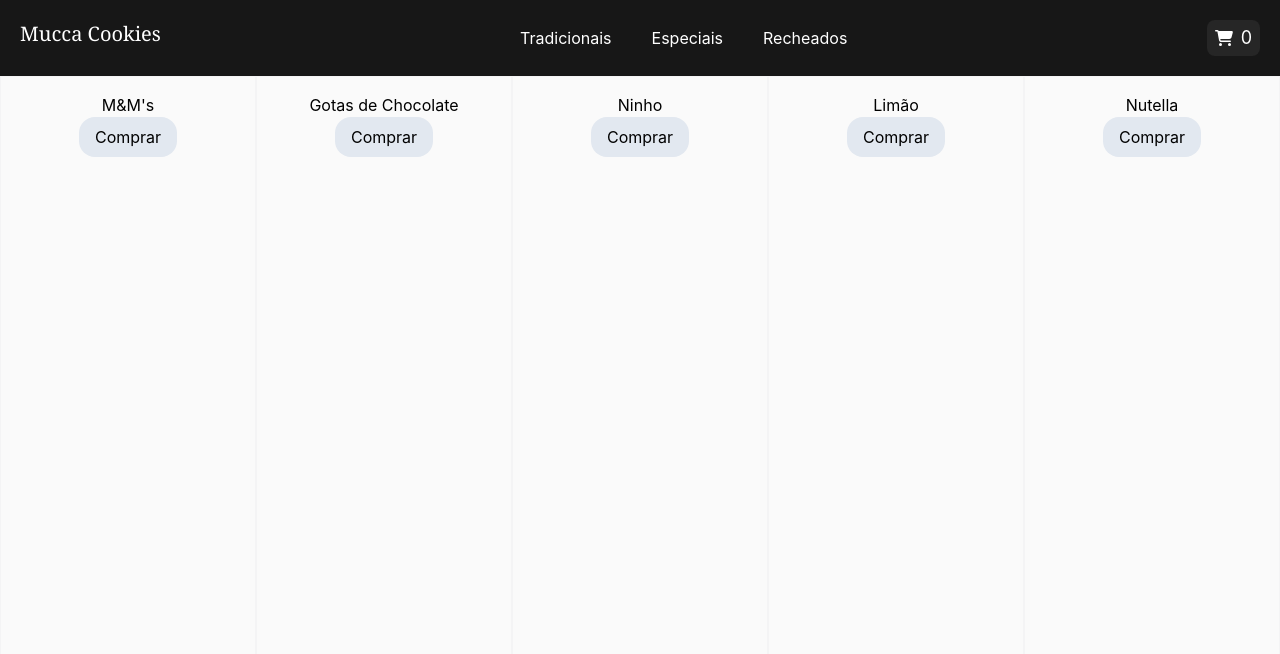
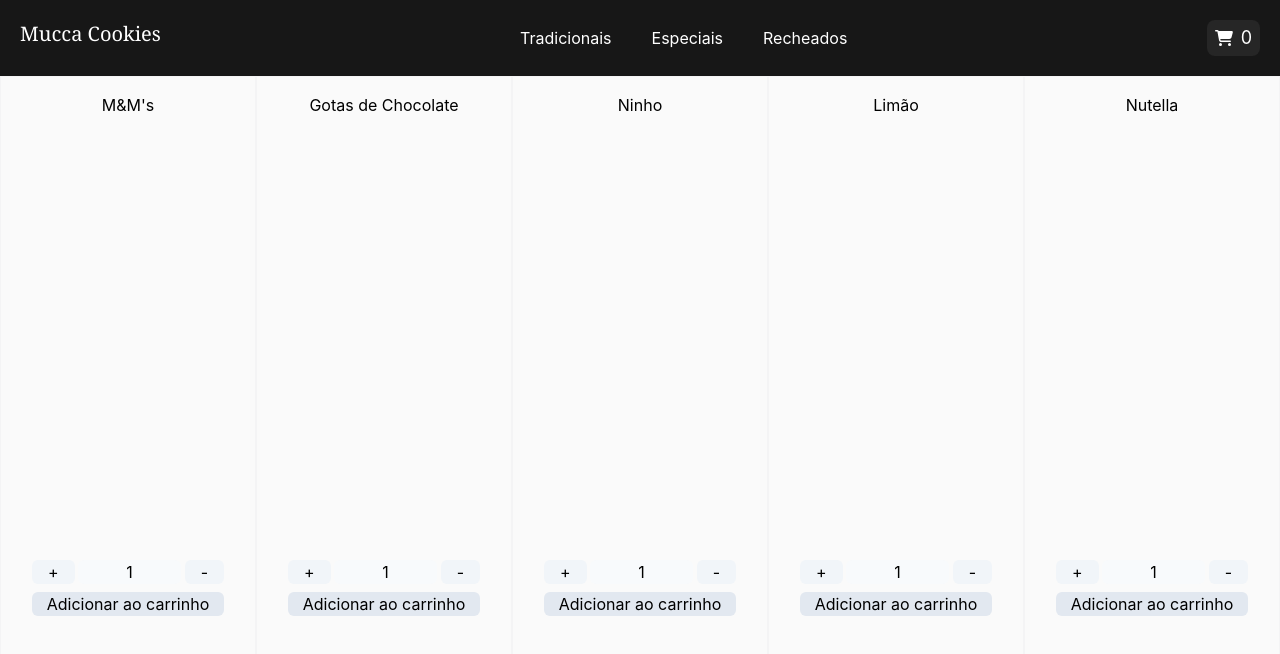
Before and after one commit to lBianchetti/desafio-react, a React (Create React App) app: page / in a window 1280 px wide. Shown: the top 654 px of the page. Built offline with nearby package versions, Linux system fonts and the light colour scheme.

Commit message:
add ItemCount

```diff
--- /dev/null
+++ b/src/components/ItemCount.js
@@ -0,0 +1,36 @@
+import React, { useState } from 'react'
+
+function ItemCount({ stock, initial}) {
+    let  [count, setCount] = useState(initial)
+
+function add(){
+    if (count < stock) {
+        setCount(count + 1)
+    }
+}
+
+function sub(){
+    if (count > 0) {
+        setCount(count - 1)
+    }
+}
+
+function Carrinho(){
+
+}
+
+    return (
+        <div className='flex flex-col gap-2 m-auto'>
+            <div className='w-48 flex justify-between m-auto'>
+                <button onClick={add} className='px-4 bg-slate-100 rounded-md'>+</button>
+                <span className='px-12 bg-slate-50 rounded-md'> {count} </span>
+                <button onClick={sub} className='px-4 bg-slate-100 rounded-md'>-</button>
+            </div>
+
+            <button onClick={Carrinho} className='px-1 w-48 bg-slate-200 rounded-md m-auto'>Adicionar ao carrinho</button>
+
+        </div>
+    )
+}
+
+export default ItemCount
--- a/src/components/ItemListContainer.js
+++ b/src/components/ItemListContainer.js
@@ -1,11 +1,13 @@
 import React from 'react'
 import Button from './Button'
+import ItemCount from './ItemCount'
 
 function Item( { title,  } ){
     return (
-        <div className='p-4 p-4 min-w-[20%] h-[1000px] bg-zinc-50 border-zinc-100 border '>
+        <div className='p-4 min-w-[20%] h-[1000px] bg-zinc-50 border-zinc-100 border flex flex-col'>
             {title}
-            <Button text={"Comprar"}/>
+
+            <ItemCount stock={5} initial={1} />
         </div>
     )
 }
@@ -21,6 +23,7 @@ function ItemListContainer() {
         <Item title={"Nutella"} />
         <Item title={"Branco"} />
         <Item title={"Brigadeiro"} />
+
     </div>
   )
 }
```
